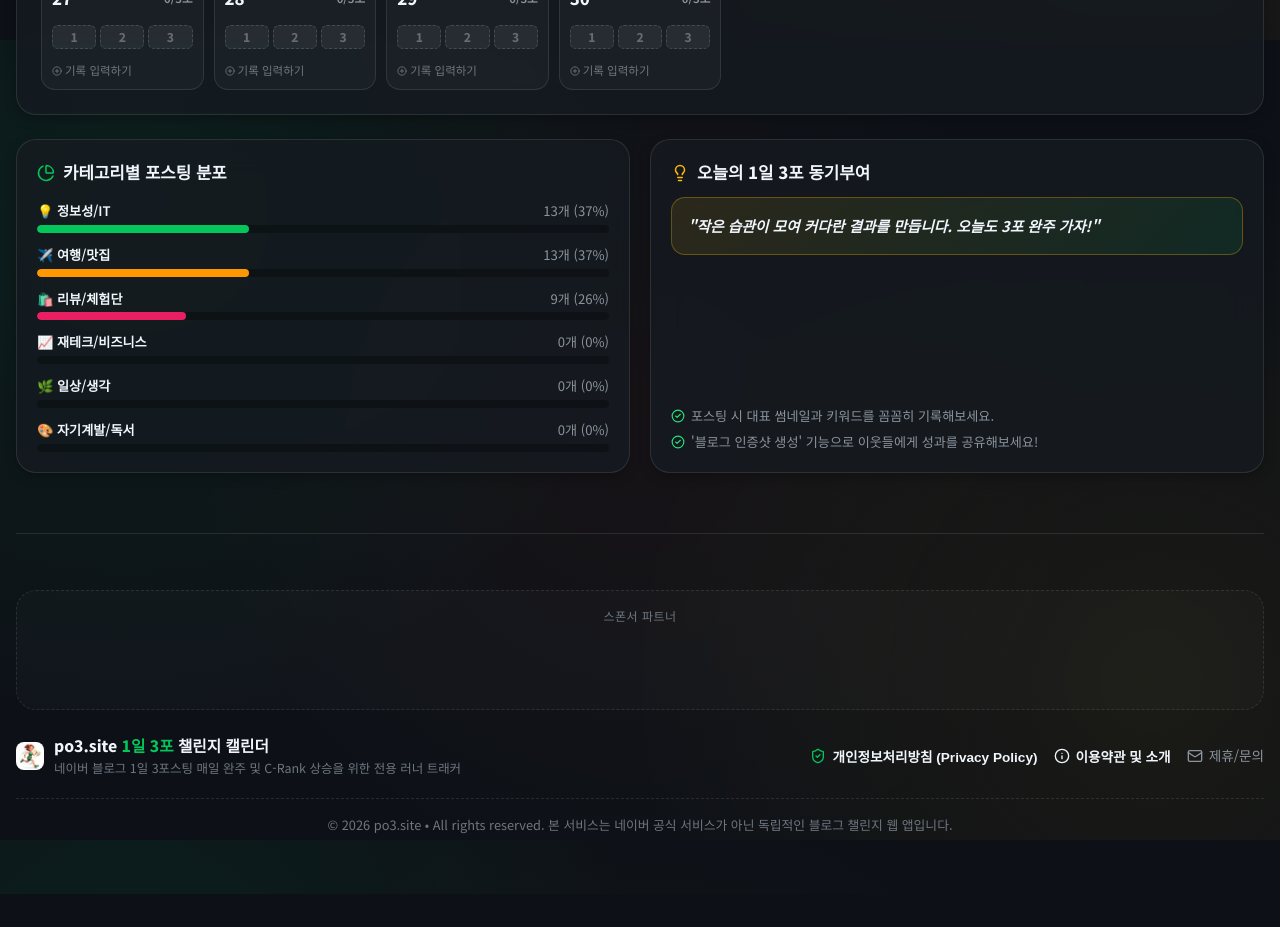
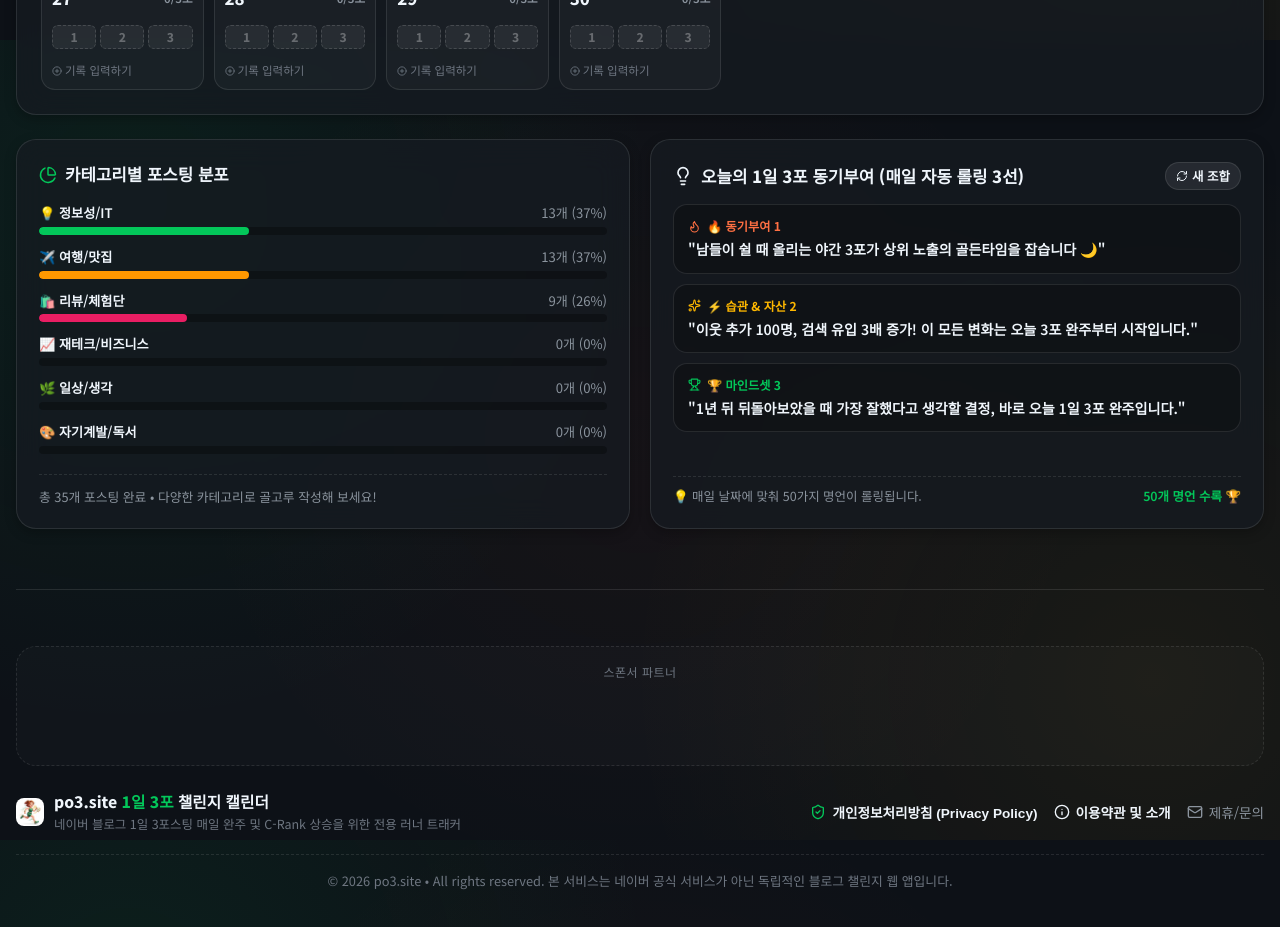
Before and after one commit to HYUN-0619/naver-blog-challenge, a React (Vite) app: page / in a window 1280 px wide. Shown: the part 1560-2487 px from the top of the page. Before the commit the page ends 2454 px from the top, so only its background shows below. Built offline with nearby package versions, Linux system fonts and the light colour scheme.

Commit message:
feat: Add 50 motivational quotes collection with 3-quote simultaneous daily rolling

```diff
--- a/src/components/AnalyticsSection.jsx
+++ b/src/components/AnalyticsSection.jsx
@@ -1,18 +1,75 @@
-import React from 'react';
-import { BarChart3, PieChart, Sparkles, Target, Flame, Lightbulb, CheckCircle2 } from 'lucide-react';
+import React, { useState } from 'react';
+import { PieChart, Lightbulb, CheckCircle2, RefreshCw, Sparkles, Flame, Trophy } from 'lucide-react';
 import { CATEGORIES } from '../utils/storage';
 
 const MOTIVATIONAL_QUOTES = [
-  "꾸준한 1일 3포가 내 블로그를 스마트에디터 상위 노출로 이끕니다! 🔥",
-  "오늘 작성한 3개의 포스팅이 내일의 검색 유입과 자산을 만듭니다.",
-  "1일 3포 챌린지! 포기하지 않고 달리는 당신이 진정한 슈퍼 블로거입니다 🏆",
-  "작은 습관이 모여 커다란 결과를 만듭니다. 오늘도 3포 완주 가자!",
-  "블로그 성장의 비결은 매일 멈추지 않고 달리는 1일 3포 마라톤에 있습니다."
+  // 1 ~ 10
+  "오늘 올린 3개의 포스팅이 내일의 검색 유입과 불로소득 자산이 됩니다! 💰",
+  "꾸준함이 깡패다! 매일 쌓이는 1일 3포가 네이버 C-Rank 지수를 만듭니다. 🔥",
+  "글 하나하나가 내 온라인 영토를 넓히는 최고의 지적 자산입니다. 🏰",
+  "오늘 작성한 3포스팅이 한 달 뒤 90개의 든든한 검색 유입창이 됩니다.",
+  "1일 3포 30일 완주! 애드포스트 수익과 방문자 수가 폭발하는 지름길입니다 🚀",
+  "귀찮음을 이겨낸 포스팅 하나가 내 블로그의 일 방문자 수를 바꿉니다!",
+  "완벽하게 쓰려 하지 말고, 일단 완료하세요! 완벽보다 중요한 건 완주입니다.",
+  "글감이 없다고 포기하지 마세요. 소소한 나의 오늘이 누군가에겐 꿀정보가 됩니다 💡",
+  "오늘 쓰기 싫은 마음을 이겨낸 3포가 당신을 슈퍼 블로거로 만듭니다. 🏆",
+  "작은 습관이 모여 기적을 만듭니다. 오늘도 3포 완주 가자! 🔥",
+
+  // 11 ~ 20
+  "아침 1포, 점심 2포, 저녁 3포! 3대 골든타임 피크를 정복하세요 ⏰",
+  "남들이 쉴 때 올리는 야간 3포가 상위 노출의 골든타임을 잡습니다 🌙",
+  "네이버 알고리즘이 가장 사랑하는 블로거는 매일 멈추지 않고 달리는 러너입니다.",
+  "꾸준한 3포스팅은 이웃 소식지 최상단을 점령하는 가장 확실한 전략입니다.",
+  "달리가 힘들 땐 마일스톤 보상을 바라보세요. 피니시 라인이 눈앞입니다!",
+  "매일 3포스팅을 작성하는 당신의 열정이 오늘 하루도 환하게 빛납니다. ✨",
+  "포기하지 않고 달리는 당신의 매일매일이 이미 전설입니다.",
+  "오늘의 3포 완주는 단순한 글쓰기가 아닌 내 꿈을 향한 레이스입니다 🏃",
+  "오늘도 3포 완주 도장 쾅! 수고한 나 자신에게 박수를 보내주세요 👏",
+  "꾸준히 달리는 사람을 이길 수는 없습니다. 오늘의 3포도 파이팅! 🔥",
+
+  // 21 ~ 30
+  "퇴근 후 졸린 눈을 비비며 쓴 3번째 포스팅이 월급 외 부수입을 만듭니다. 💼",
+  "회사에서는 부속품일지라도, 내 블로그에서는 내가 1인 미디어의 대표입니다! 👑",
+  "출근길 지하철 1포, 점심시간 2포, 침대 속 3포! 하루를 알차게 쓰는 갓생의 완성 🌟",
+  "주말에 미리 쓴 예약 포스팅이 바쁜 평일의 든든한 구원투수가 됩니다 🛡️",
+  "오늘 흘린 포스팅 땀방울이 다음 달 통장 잔고의 미소가 됩니다. 💵",
+  "제목 키워드 하나, 대표 썸네일 하나가 검색 유입 10,000명의 기적을 만듭니다 🔍",
+  "네이버 DIA+ 알고리즘은 솔직하고 정성스러운 내 경험담을 가장 좋아합니다.",
+  "1일 3포로 90개의 포스팅이 쌓이면, 어떤 키워드든 상위 노출되는 마법이 일어납니다.",
+  "이웃 추가 100명, 검색 유입 3배 증가! 이 모든 변화는 오늘 3포 완주부터 시작입니다.",
+  "검색 누락 무서워 말고 유익한 3포로 C-Rank 지수를 폭발시키세요! 💥",
+
+  // 31 ~ 40
+  "오늘 안 쓰면 내일 6개 써야 합니다! 미루지 말고 지금 3포 깔끔하게 마감합시다 🔥",
+  "슬럼프는 글을 쓸 때 극복됩니다. 멈추지 말고 일단 제목부터 타이핑하세요!",
+  "다른 블로거들이 방심할 때 올리는 오늘의 3포가 역전의 발판이 됩니다 ⚡",
+  "발행 버튼을 누르는 순간의 쾌감! 오늘 하루도 목표 달성의 희열을 느껴보세요.",
+  "마라톤의 핵심은 페이스 조절입니다. 아침, 점심, 저녁 템포를 지켜 완주하세요!",
+  "임시저장함에 자고 있는 글감들을 깨워주세요. 세상 밖으로 나갈 준비가 되었습니다 😴",
+  "포스팅을 미루면 밀린 숙제가 되지만, 지금 작성하면 최고의 성취감이 됩니다!",
+  "오늘 하루 고생한 나에게 선물하는 최고의 보상, 1일 3포 완주 뱃지 🎖️",
+  "나의 소소한 경험이 누군가에겐 인생 꿀팁이 됩니다. 망설이지 말고 발행하세요!",
+  "1일 3포 전설의 러너가 되는 길, 오늘 포스팅 3개로 완벽히 증명해보세요 🔥",
+
+  // 41 ~ 50
+  "블로그는 내 온라인 건물입니다. 1일 3포는 매일 한 층씩 올리는 자산 건축 작업입니다 🏗️",
+  "글쓰기 근육도 운동과 같습니다. 매일 3포스팅으로 쓰다 보면 작성 속도가 2배로 빨라집니다 ⚡",
+  "나라는 브랜드의 가치를 높이는 가장 확실한 방법, 매일 3개의 기록을 남기는 것입니다 ✍️",
+  "오늘 올린 글이 네이버 메인판이나 검색 인기글에 떡상하는 날을 상상해 보세요 🌟",
+  "1년 뒤 뒤돌아보았을 때 가장 잘했다고 생각할 결정, 바로 오늘 1일 3포 완주입니다.",
+  "생각만 하지 말고 일단 키보드에 손을 얹으세요. 첫 문장이 써지면 3포 완주는 시작된 것입니다.",
+  "아침의 1포가 하루의 자신감을 주고, 저녁의 3포가 오늘 하루를 완벽하게 완성합니다 🌙",
+  "포스팅은 기분으로 쓰는 것이 아니라 시스템으로 쓰는 것입니다. 3포 루틴을 사수하세요!",
+  "남들의 성공을 부러워만 하지 말고, 나의 3포로 나만의 성공 스토리를 직접 써내려가세요 📜",
+  "달리기 멈추지 마세요! 당신의 1일 3포 챌린지는 수많은 블로거들에게 큰 영감이 되고 있습니다 🔥"
 ];
 
 export default function AnalyticsSection({ challengeData, year, month, stats }) {
   const formattedMonth = String(month).padStart(2, '0');
   const monthPrefix = `${year}-${formattedMonth}`;
+
+  // State for manual shuffle offset
+  const [shuffleOffset, setShuffleOffset] = useState(0);
 
   // Count category distribution
   const categoryCounts = {};
@@ -33,15 +90,26 @@ export default function AnalyticsSection({ challengeData, year, month, stats })
 
   const totalCatPosts = Object.values(categoryCounts).reduce((a, b) => a + b, 0);
 
-  // Pick random quote based on day
-  const quoteIndex = new Date().getDate() % MOTIVATIONAL_QUOTES.length;
-  const quote = MOTIVATIONAL_QUOTES[quoteIndex];
+  // Calculate 3 distinct daily rolling quote indices based on date + shuffleOffset
+  const dayOfYear = new Date().getDate() + (new Date().getMonth() * 31);
+  const baseIndex = (dayOfYear + shuffleOffset) % MOTIVATIONAL_QUOTES.length;
+
+  const quote1 = MOTIVATIONAL_QUOTES[baseIndex];
+  const quote2 = MOTIVATIONAL_QUOTES[(baseIndex + 17) % MOTIVATIONAL_QUOTES.length];
+  const quote3 = MOTIVATIONAL_QUOTES[(baseIndex + 33) % MOTIVATIONAL_QUOTES.length];
+
+  const dailyQuotes = [
+    { id: 1, icon: Flame, color: '#FF7043', label: '🔥 동기부여 1', text: quote1 },
+    { id: 2, icon: Sparkles, color: '#FFB800', label: '⚡ 습관 & 자산 2', text: quote2 },
+    { id: 3, icon: Trophy, color: 'var(--naver-green)', label: '🏆 마인드셋 3', text: quote3 }
+  ];
 
   return (
-    <div style={{ display: 'grid', gridTemplateColumns: 'repeat(auto-fit, minmax(320px, 1fr))', gap: '20px', marginBottom: '30px' }}>
+    <div style={{ display: 'grid', gridTemplateColumns: 'repeat(auto-fit, minmax(340px, 1fr))', gap: '20px', marginBottom: '30px' }}>
 
       {/* Category Breakdown Card */}
-      <div className="glass-panel" style={{ padding: '20px' }}>
+      <div className="glass-panel" style={{ padding: '22px', display: 'flex', flexDirection: 'column', justifyContent: 'space-between' }}>
+        <div>
           <div style={{ display: 'flex', alignItems: 'center', gap: '8px', marginBottom: '16px' }}>
             <PieChart size={18} style={{ color: 'var(--naver-green)' }} />
             <h3 style={{ fontSize: '1.05rem', fontWeight: 800 }}>카테고리별 포스팅 분포</h3>
@@ -73,39 +141,68 @@ export default function AnalyticsSection({ challengeData, year, month, stats })
           </div>
         </div>
 
-      {/* Motivational Quote & Blogging Tips */}
-      <div className="glass-panel" style={{ padding: '20px', display: 'flex', flexDirection: 'column', justifyContent: 'space-between' }}>
-        <div>
-          <div style={{ display: 'flex', alignItems: 'center', gap: '8px', marginBottom: '12px' }}>
-            <Lightbulb size={18} style={{ color: 'var(--gold-primary)' }} />
-            <h3 style={{ fontSize: '1.05rem', fontWeight: 800 }}>오늘의 1일 3포 동기부여</h3>
-          </div>
-
-          <div style={{
-            background: 'linear-gradient(135deg, rgba(255,184,0,0.1) 0%, rgba(3,199,90,0.1) 100%)',
-            border: '1px solid rgba(255,184,0,0.3)',
-            borderRadius: 'var(--radius-md)',
-            padding: '16px',
-            marginBottom: '16px'
-          }}>
-            <p style={{ fontSize: '0.92rem', fontWeight: 700, color: 'var(--text-main)', fontStyle: 'italic', lineHeight: 1.6 }}>
-              "{quote}"
-            </p>
+        <div style={{ marginTop: '20px', fontSize: '0.8rem', color: 'var(--text-sub)', borderTop: '1px dashed var(--border-color)', paddingTop: '12px' }}>
+          총 {totalCatPosts}개 포스팅 완료 • 다양한 카테고리로 골고루 작성해 보세요!
         </div>
       </div>
 
+      {/* 3 Motivational Quotes Daily Rolling Card */}
+      <div className="glass-panel" style={{ padding: '22px', display: 'flex', flexDirection: 'column', justifyContent: 'space-between' }}>
         <div>
-          <div style={{ fontSize: '0.82rem', color: 'var(--text-sub)', display: 'flex', flexDirection: 'column', gap: '6px' }}>
-            <div style={{ display: 'flex', alignItems: 'center', gap: '6px' }}>
-              <CheckCircle2 size={14} style={{ color: 'var(--naver-green-light)' }} />
-              <span>포스팅 시 대표 썸네일과 키워드를 꼼꼼히 기록해보세요.</span>
+          <div style={{ display: 'flex', alignItems: 'center', justifyContent: 'space-between', marginBottom: '14px' }}>
+            <div style={{ display: 'flex', alignItems: 'center', gap: '8px' }}>
+              <Lightbulb size={20} style={{ color: 'var(--accent-gold)' }} />
+              <h3 style={{ fontSize: '1.05rem', fontWeight: 800 }}>오늘의 1일 3포 동기부여 (매일 자동 롤링 3선)</h3>
             </div>
-            <div style={{ display: 'flex', alignItems: 'center', gap: '6px' }}>
-              <CheckCircle2 size={14} style={{ color: 'var(--naver-green-light)' }} />
-              <span>'블로그 인증샷 생성' 기능으로 이웃들에게 성과를 공유해보세요!</span>
+
+            {/* Refresh 3 Quotes Button */}
+            <button
+              onClick={() => setShuffleOffset(prev => prev + 3)}
+              className="btn btn-secondary"
+              style={{ padding: '4px 10px', fontSize: '0.78rem', gap: '4px' }}
+              title="3가지 명언 새 조합으로 변경"
+            >
+              <RefreshCw size={12} />
+              <span>새 조합</span>
+            </button>
+          </div>
+
+          {/* 3 Quotes Stack */}
+          <div style={{ display: 'flex', flexDirection: 'column', gap: '10px' }}>
+            {dailyQuotes.map((q) => {
+              const IconComp = q.icon;
+              return (
+                <div
+                  key={q.id}
+                  style={{
+                    background: 'rgba(0, 0, 0, 0.25)',
+                    border: '1px solid var(--border-color)',
+                    borderRadius: 'var(--radius-md)',
+                    padding: '12px 14px',
+                    transition: 'all 0.2s'
+                  }}
+                >
+                  <div style={{ display: 'flex', alignItems: 'center', gap: '6px', fontSize: '0.76rem', color: q.color, fontWeight: 700, marginBottom: '4px' }}>
+                    <IconComp size={13} />
+                    <span>{q.label}</span>
+                  </div>
+                  <p style={{ fontSize: '0.88rem', fontWeight: 600, color: 'var(--text-main)', lineHeight: '1.5', margin: 0 }}>
+                    "{q.text}"
+                  </p>
+                </div>
+              );
+            })}
           </div>
         </div>
+
+        {/* Bottom Tips */}
+        <div style={{ marginTop: '16px', borderTop: '1px dashed var(--border-color)', paddingTop: '10px' }}>
+          <div style={{ fontSize: '0.78rem', color: 'var(--text-sub)', display: 'flex', alignItems: 'center', justifyContent: 'space-between' }}>
+            <span>💡 매일 날짜에 맞춰 50가지 명언이 롤링됩니다.</span>
+            <span style={{ color: 'var(--naver-green)', fontWeight: 600 }}>50개 명언 수록 🏆</span>
           </div>
+        </div>
+
       </div>
 
     </div>
```
Also changed, not shown: 3 other files (tests, documents, lock files or other folders). Lines whose indentation alone changed are shown as unchanged.
